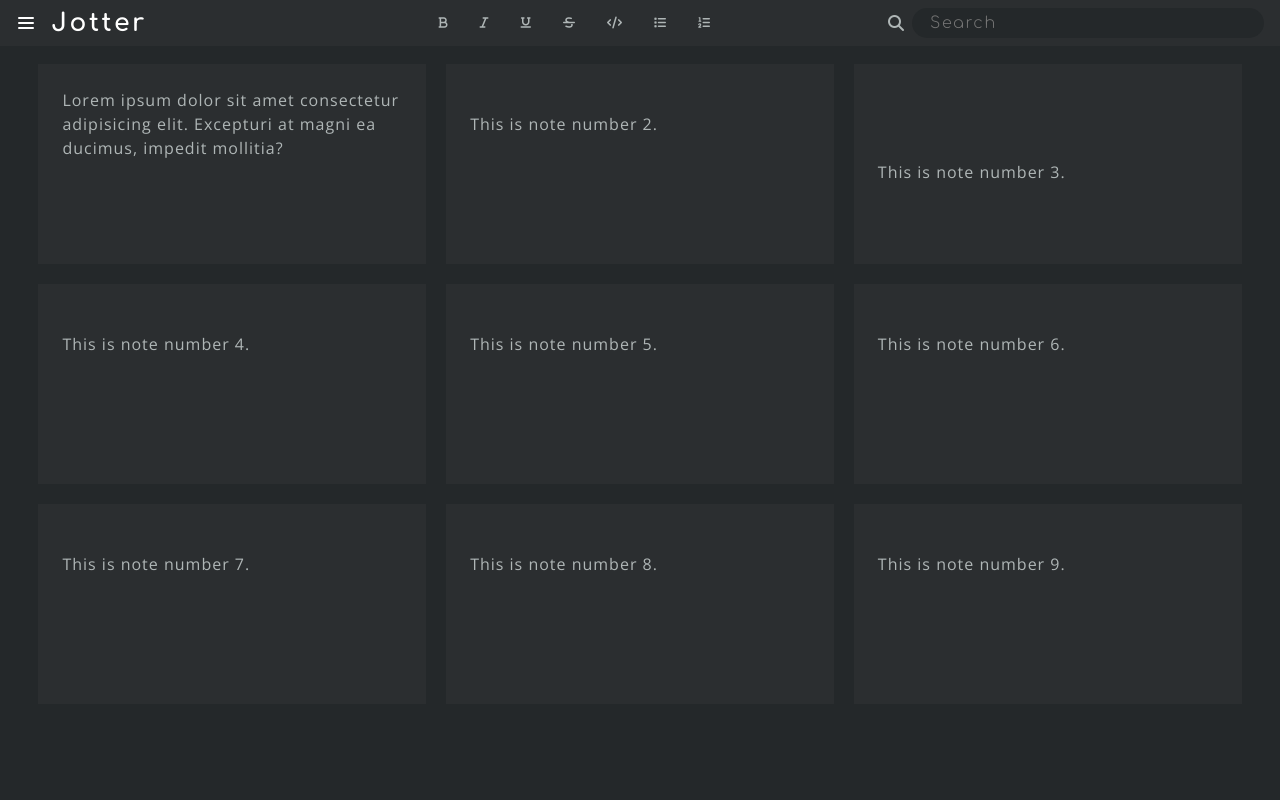
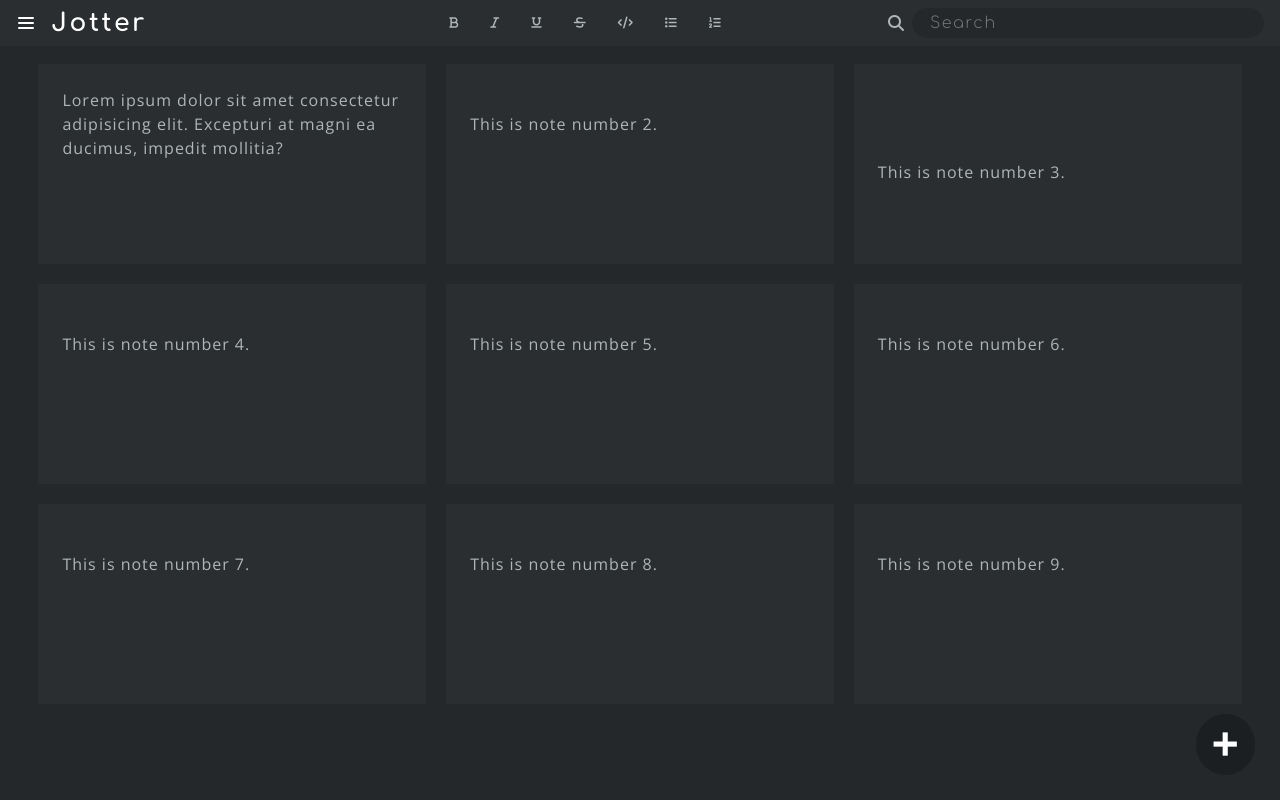
Before and after one commit to eddiemm/jotter, a PHP site: page /noteView.html in a window 1280 px wide. Run offline with PHP 8.4, Linux system fonts and the light colour scheme; some libraries are stand-ins or nearby versions.

Commit message:
Add button for adding new notes

```diff
--- a/css/styles.css
+++ b/css/styles.css
@@ -250,6 +250,7 @@ a:visited {
     justify-content: center;
     align-items: center;
     list-style-type: none;
+    margin-left: 2rem;
 }
 
 .toolbar__tool {
@@ -304,7 +305,7 @@ a:visited {
 
 /* TODO: need to make grid responsive */
 .note-grid {
-    padding: 7rem 3vw 2rem;
+    padding: 8.5rem 3vw 2rem;
     display: grid;
     grid-template-columns: 1fr;
     gap: 20px 20px;
@@ -390,13 +391,14 @@ a:visited {
     width: 100%;
     height: 100vh;
     background-color: var(--bg-black);
-
+    visibility: hidden;
     transition: all .6s ease;
 }
 
 /* menu visibility state */
 .menu--is-visible {
     left: 0px;
+    visibility: visible;
 }
 
 .menu {
@@ -427,6 +429,19 @@ a:visited {
     color: var(--accent);
 }
 
+.btn--add-note {
+    position: fixed;
+    bottom: 25px;
+    right: 25px;
+
+    padding: 1.8rem 1rem 2rem;
+    font-size: 3rem;
+    text-align: center;
+    letter-spacing: 0;
+    line-height: 0;
+    background-color: var(--bg-black);
+}
+
 /* || media queries for responsiveness */
 /* target tablet sized screens at breakpoint w=480px */
 /* most pages will remain stacked as mobile design */
@@ -440,12 +455,16 @@ a:visited {
     /* must add this again for javascript to find */
     .menu--is-visible {
         left: 0px;
+        visibility: visible;
     }
 
+    .note-grid {
+        padding-top: 7rem;
+    }
 }
 
 /* target laptop screens at breakpoint w=768px */
-@media screen and (min-width: 768px) {
+@media screen and (min-width: 838px) {
     .note-grid {
         grid-template-columns: repeat(3, 1fr);
         gap: 20px 20px;
--- a/js/main.js
+++ b/js/main.js
@@ -99,3 +99,5 @@ function getSelectedText(textInputElement){
 // TODO: authentication
 // TODO: cloud database connection
 // TODO: Session - State management
+// TODO: JS modularity
+// TODO: HTML Semantics
--- a/noteView.html
+++ b/noteView.html
@@ -111,6 +111,7 @@
 
         </div>
     </main>
+    <div class="btn btn--add-note">&plus;</div>
     <script src="js/main.js" defer></script>
 </body>
 </html>
```
